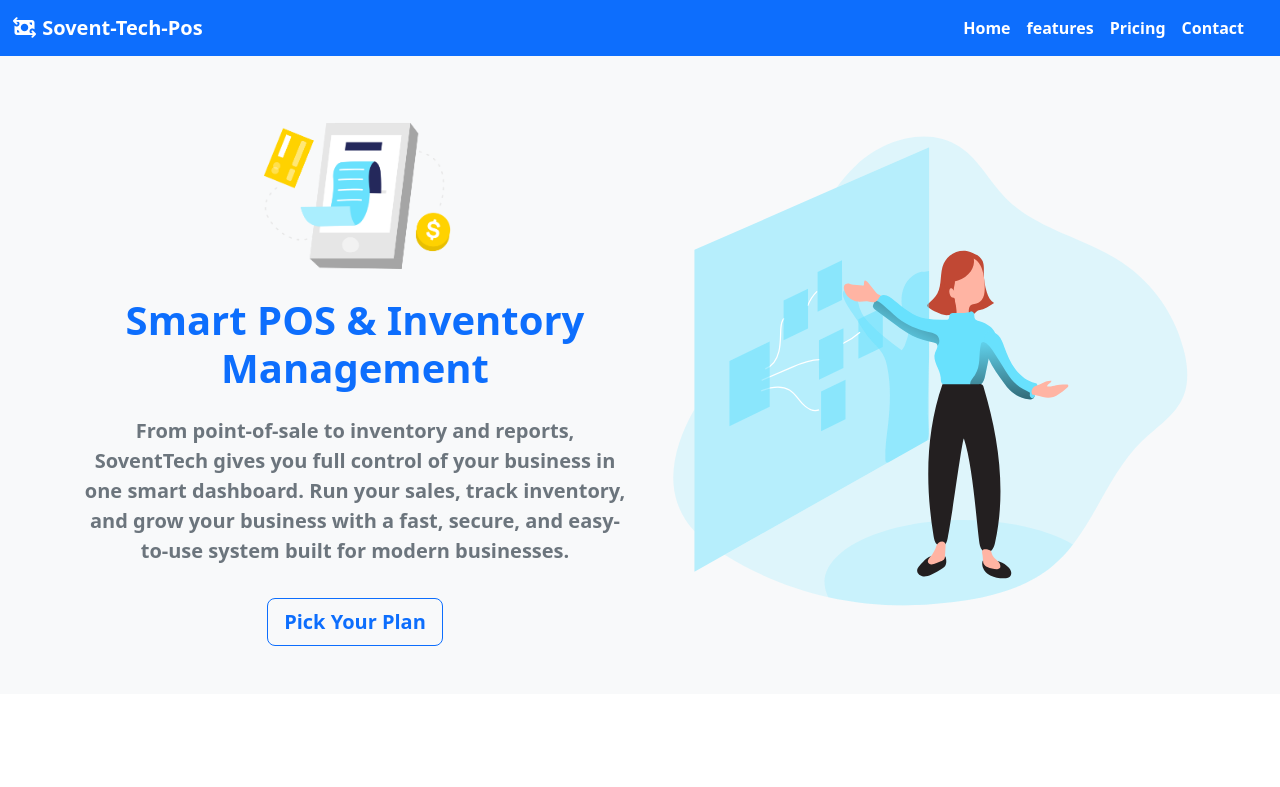
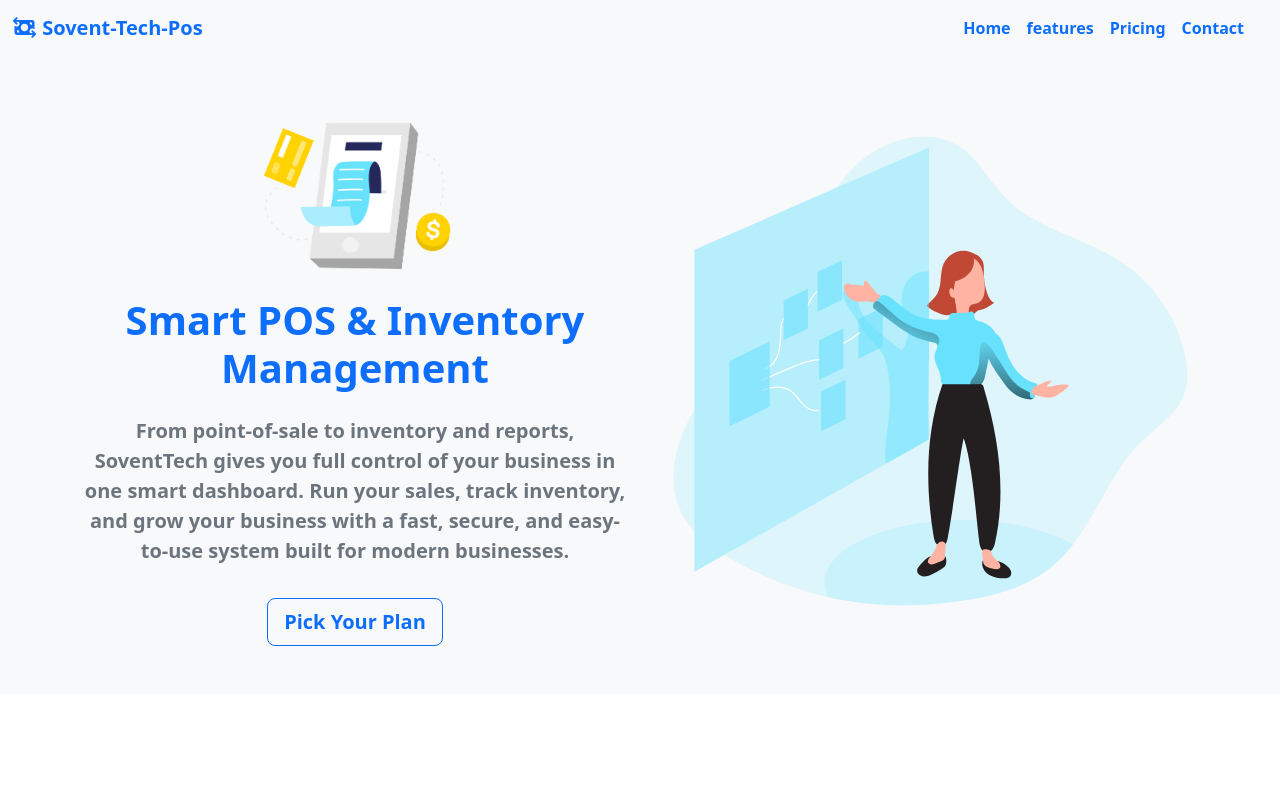
Before and after one commit to UsamatuOne/Soventtech-Pos-Landing-Page, a plain HTML site: page index.html in a window 1280 px wide. Shown: the top 787 px of the page. Drawn offline with nearby package versions, Linux system fonts and the light colour scheme.

Commit message:
animation 2

```diff
--- a/index.html
+++ b/index.html
@@ -16,14 +16,14 @@
 <body id="home">
 
     <!-- navbar section -->
-    <section class="fixed-top bg-primary">
-        <div class="fixed-top container-md py-3 bg-primary">
+    <section class="">
+        <div class="container-md pb-3 fixed-top">
 
             <!-- NAV BAR SECTION -->
-            <nav class=" navbar navbar-expand-md bg-primary fixed-top">
+            <nav class=" navbar navbar-expand-md bg-light fixed-top">
                 <div class="container-xxl">
                     <a href="#intro" class="navbar-brand">
-                        <span class="text-white fw-bold h5">
+                        <span class="text-primary fw-bold h5">
                             <i class="fa-solid fa-money-bill-transfer"></i>
                             Sovent-Tech-Pos
                         </span>
@@ -37,28 +37,28 @@
                     </button>
                     <div class="offcanvas offcanvas-top" tabindex="-1" id="offcanvasNavbar"
                         aria-labelledby="offcanvasNavbarLabel">
-                        <div class="offcanvas-header bg-primary">
-                            <span class="text-white fw-bold h5">
+                        <div class="offcanvas-header bg-light">
+                            <span class="text-primary fw-bold h5">
                                 <i class="fa-solid fa-money-bill-transfer"></i>
                                 Sovent-Tech-Pos
                             </span>
                             <button type="button" class="btn-close" data-bs-dismiss="offcanvas" aria-label="Close">
                             </button>
                         </div>
-                        <div class="offcanvas-body bg-primary">
+                        <div class="offcanvas-body bg-light">
                             <ul class="navbar-nav justify-content-end flex-grow-1 pe-3 align-items-start">
                                 <li class="nav-item link">
-                                    <a class="nav-link active fw-bold text-white" aria-current="page"
+                                    <a class="nav-link active fw-bold text-primary" aria-current="page"
                                         href="#home">Home</a>
                                 </li>
                                 <li class="nav-item">
-                                    <a class="nav-link fw-bold text-white" href="#features">features</a>
+                                    <a class="nav-link fw-bold text-primary" href="#features">features</a>
                                 </li>
                                 <li class="nav-item">
-                                    <a class="nav-link fw-bold text-white" href="#pricing">Pricing</a>
+                                    <a class="nav-link fw-bold text-primary" href="#pricing">Pricing</a>
                                 </li>
                                 <li class="nav-item">
-                                    <a class="nav-link fw-bold text-white" href="#contact">Contact</a>
+                                    <a class="nav-link fw-bold text-primary" href="#contact">Contact</a>
                                 </li>
                             </ul>
                         </div>
@@ -105,14 +105,14 @@
 
     <!-- features section -->
     <section class="py-5 my-5" id="features">
-        <div class="container-md text-center">
+        <div class="container-md text-center f-smooth-text">
             <div class="h1 fw-bold text-primary s-text">
                 <i class="fa-solid fa-rocket display-1"></i>
                 Features That Power Your
                 Business
             </div>
 
-            <div class="row text-center align-items-center justify-content-center py-5">
+            <div class="row text-center align-items-center justify-content-center py-5" id="f-smooth-content">
                 <div class="card m-3 border-primary bg-primary box1 feature-box shadow-lg" style="width: 18rem;">
                     <div class="card-body">
                         <h5 class="card-title fw-bold text-white">
@@ -402,6 +402,7 @@
     <script src="https://cdn.jsdelivr.net/npm/gsap@3.14.1/dist/gsap.min.js"></script>
 
     <script src="https://cdn.jsdelivr.net/npm/gsap@3.14.1/dist/ScrollTrigger.min.js"></script>
+
     <script src="./index.js"></script>
 
 </body>
--- a/index.js
+++ b/index.js
@@ -160,6 +160,9 @@ gsap.from(".footer-text", {
         toggleActions: "restart none none none"
     }
 });
+
+
+
 
 
 // boxes animation
```
